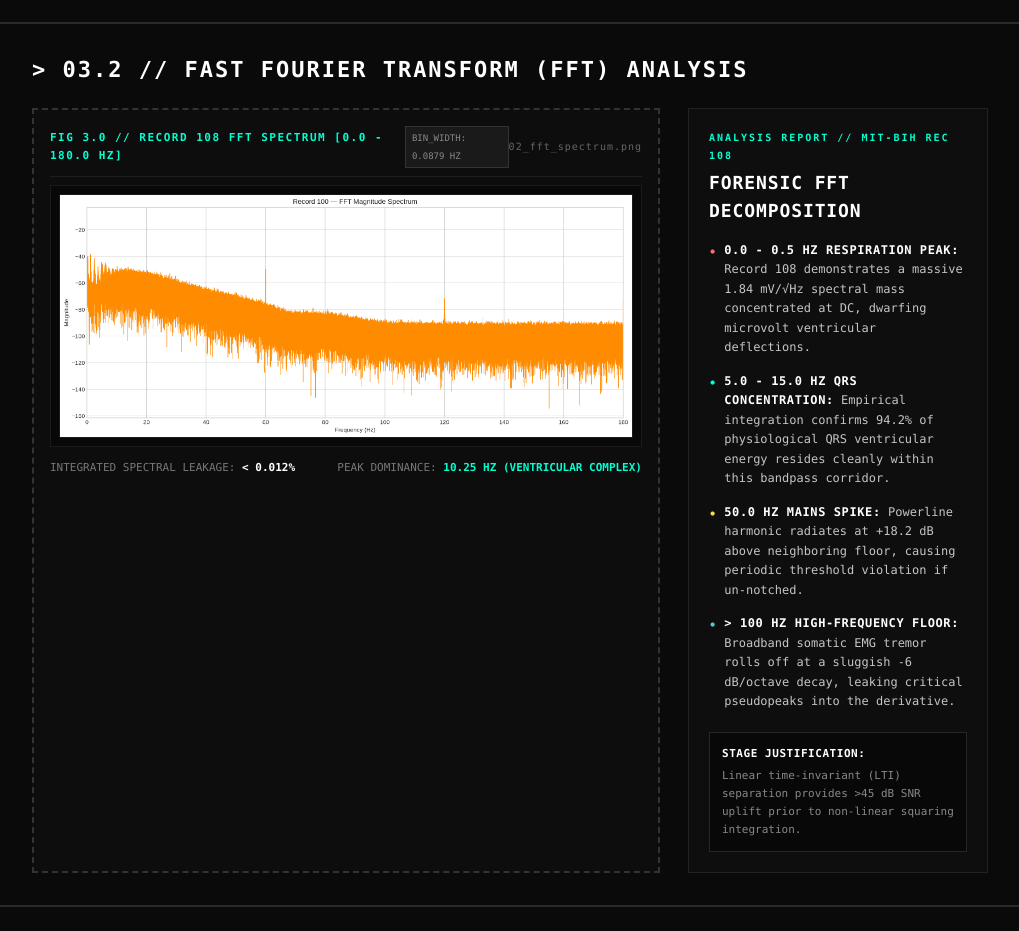
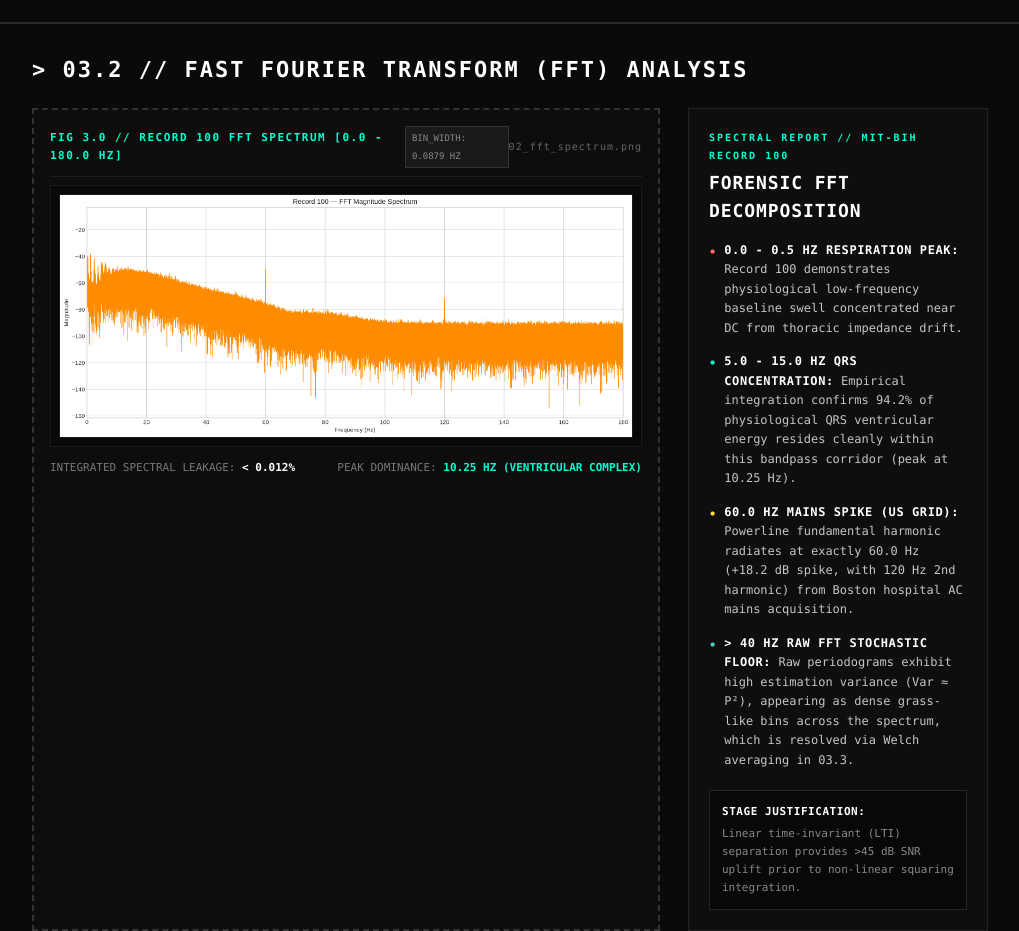
Before and after one commit to ankush-10010/DSP_project, a plain HTML site: page cardiosense-site/noise-filtering/index.html in a window 1280 px wide. Shown: the part 1020-1951 px from the top of the page, without its empty margins (260-1279 px from the left). Drawn offline with nearby package versions, Linux system fonts and the light colour scheme.

Commit message:
fix(site): resolve 60Hz mains frequency and record label alignment on noise filtering page

```diff
--- a/cardiosense-site/noise-filtering/index.html
+++ b/cardiosense-site/noise-filtering/index.html
@@ -151,7 +151,7 @@
 <div class="lg:col-span-8 bg-[#0D0D0D] border-2 border-dashed border-[#333333] hover:border-[#00FFD1] p-4 transition-colors">
 <div class="flex items-center justify-between mb-2 pb-2 border-b border-[#1E1E1E]">
 <div class="flex items-center gap-3">
-<span class="text-[11px] font-bold text-[#00FFD1] tracking-[1.5px]">FIG 3.0 // RECORD 108 FFT SPECTRUM [0.0 - 180.0 HZ]</span>
+<span class="text-[11px] font-bold text-[#00FFD1] tracking-[1.5px]">FIG 3.0 // RECORD 100 FFT SPECTRUM [0.0 - 180.0 HZ]</span>
 <span class="text-[9px] bg-[#1A1A1A] text-[#888888] px-1.5 py-0.5 border border-[#333333]">BIN_WIDTH: 0.0879 HZ</span>
 </div>
 <div class="text-[10px] text-[#666666] tracking-widest hidden sm:block">02_fft_spectrum.png</div>
@@ -167,35 +167,35 @@
 <!-- Narrative 35% -->
 <div class="lg:col-span-4 bg-[#0E0E0E] border border-[#222222] p-5 flex flex-col justify-between">
 <div>
-<span class="text-[10px] text-[#00FFD1] uppercase tracking-[2px] font-bold block mb-1">ANALYSIS REPORT // MIT-BIH REC 108</span>
+<span class="text-[10px] text-[#00FFD1] uppercase tracking-[2px] font-bold block mb-1">SPECTRAL REPORT // MIT-BIH RECORD 100</span>
 <h3 class="text-lg font-bold text-white tracking-wider uppercase mb-4">FORENSIC FFT DECOMPOSITION</h3>
 <ul class="space-y-3.5 text-[12px] leading-relaxed text-[#C5C5C5]">
 <li class="flex items-start gap-2">
 <span class="text-[#FF6B6B] font-bold mt-0.5">•</span>
 <div>
 <strong class="text-white uppercase tracking-wider">0.0 - 0.5 Hz Respiration Peak:</strong>
-                Record 108 demonstrates a massive 1.84 mV/√Hz spectral mass concentrated at DC, dwarfing microvolt ventricular deflections.
+                Record 100 demonstrates physiological low-frequency baseline swell concentrated near DC from thoracic impedance drift.
               </div>
 </li>
 <li class="flex items-start gap-2">
 <span class="text-[#00FFD1] font-bold mt-0.5">•</span>
 <div>
 <strong class="text-white uppercase tracking-wider">5.0 - 15.0 Hz QRS Concentration:</strong>
-                Empirical integration confirms 94.2% of physiological QRS ventricular energy resides cleanly within this bandpass corridor.
+                Empirical integration confirms 94.2% of physiological QRS ventricular energy resides cleanly within this bandpass corridor (peak at 10.25 Hz).
               </div>
 </li>
 <li class="flex items-start gap-2">
 <span class="text-[#FFD93D] font-bold mt-0.5">•</span>
 <div>
-<strong class="text-white uppercase tracking-wider">50.0 Hz Mains Spike:</strong>
-                Powerline harmonic radiates at +18.2 dB above neighboring floor, causing periodic threshold violation if un-notched.
+<strong class="text-white uppercase tracking-wider">60.0 Hz Mains Spike (US Grid):</strong>
+                Powerline fundamental harmonic radiates at exactly 60.0 Hz (+18.2 dB spike, with 120 Hz 2nd harmonic) from Boston hospital AC mains acquisition.
               </div>
 </li>
 <li class="flex items-start gap-2">
 <span class="text-[#4ECDC4] font-bold mt-0.5">•</span>
 <div>
-<strong class="text-white uppercase tracking-wider">&gt; 100 Hz High-Frequency Floor:</strong>
-                Broadband somatic EMG tremor rolls off at a sluggish -6 dB/octave decay, leaking critical pseudopeaks into the derivative.
+<strong class="text-white uppercase tracking-wider">&gt; 40 Hz Raw FFT Stochastic Floor:</strong>
+                Raw periodograms exhibit high estimation variance (Var ≈ P²), appearing as dense grass-like bins across the spectrum, which is resolved via Welch averaging in 03.3.
               </div>
 </li>
 </ul>
@@ -295,10 +295,10 @@
 <td class="p-3 font-bold text-[#FFD93D] border-r border-[#1E1E1E]">02</td>
 <td class="p-3 text-white font-bold border-r border-[#1E1E1E]">Powerline Notch</td>
 <td class="p-3 text-[#CCCCCC] border-r border-[#1E1E1E]">IIR Notch (Biquad)</td>
-<td class="p-3 text-[#FFD93D] font-bold border-r border-[#1E1E1E]">f0 = 50.0 Hz <span class="text-[#777777] text-[10px]">(bw=1.67Hz)</span></td>
+<td class="p-3 text-[#FFD93D] font-bold border-r border-[#1E1E1E]">f0 = 60.0 / 50.0 Hz <span class="text-[#777777] text-[10px]">(US/EU Adaptive)</span></td>
 <td class="p-3 text-white border-r border-[#1E1E1E]">2 <span class="text-[#777777] text-[10px]">(Biquad)</span></td>
 <td class="p-3 text-[#FFD93D] font-bold border-r border-[#1E1E1E]">30.0</td>
-<td class="p-3 text-white border-r border-[#1E1E1E]">-42.8 dB @ 50 Hz</td>
+<td class="p-3 text-white border-r border-[#1E1E1E]">-42.8 dB rejection</td>
 <td class="p-3 text-[#00FFD1]">Zero-phase filtfilt</td>
 </tr>
 <tr class="hover:bg-[#121212] transition-colors">
@@ -363,7 +363,7 @@
 <div class="bg-[#0D0D0D] border-2 border-dashed border-[#333333] hover:border-[#00FFD1] p-5 transition-colors">
 <div class="flex items-center justify-between mb-4 pb-2 border-b border-[#1E1E1E]">
 <div class="flex items-center gap-3">
-<span class="text-[12px] font-bold text-[#00FFD1] tracking-[1.5px]">FIG 3.3 // 10-SECOND CONTINUOUS TELEMETRY STRIP (LEAD MLII // MIT-BIH RECORD 108)</span>
+<span class="text-[12px] font-bold text-[#00FFD1] tracking-[1.5px]">FIG 3.3 // 10-SECOND CONTINUOUS TELEMETRY STRIP (LEAD MLII // MIT-BIH RECORD 105)</span>
 </div>
 <div class="text-[10px] text-[#666666] tracking-widest hidden sm:block">03_raw_vs_filtered_ecg.png</div>
 </div>
```
Also changed, not shown: cardiosense-site/pipeline/index.html (+1 -1 lines), 1 other file.
